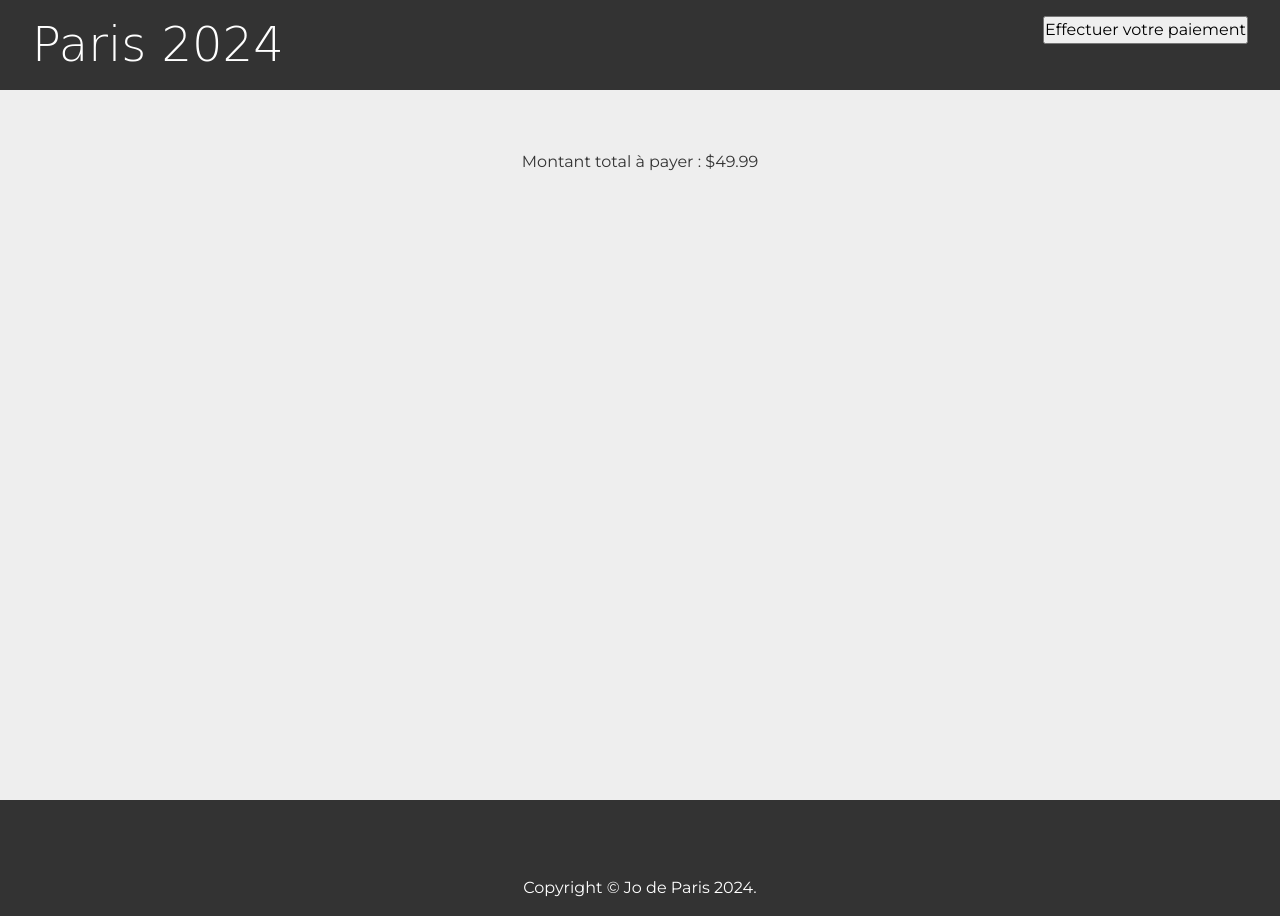
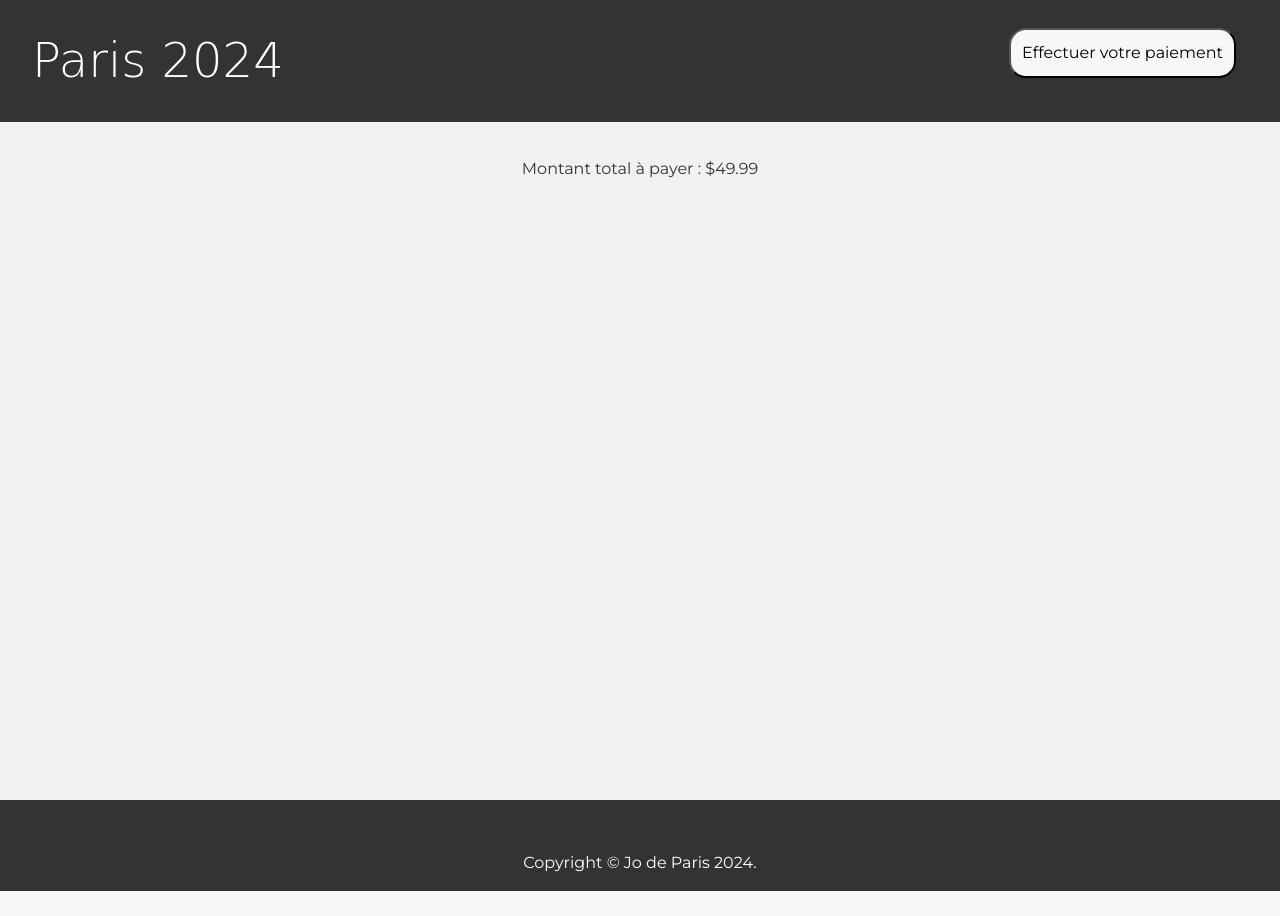
Before and after one commit to madondbi/jo24, a Flask app: page /checkout in a window 1280 px wide. After the commit the page ends 891 px from the top, so only its background shows below. Run offline with Flask 3, Linux system fonts and the light colour scheme; the visitor is signed in with stand-in values (Sample User, id 1); parts of the project's set-up code (start-up, migrations or seed data) failed here and were passed over; some libraries are stand-ins or nearby versions; some web fonts are replaced.

Commit message:
Modifications apportées à static/css/checkout.styles.css

```diff
--- a/static/css/checkout.styles.css
+++ b/static/css/checkout.styles.css
@@ -8,19 +8,19 @@
 
 body {
   font-family: "Montserrat", sans-serif;
-  background: #eee;
+  background-color: #f2f0f0;
   color: #333;
 }
 
 p {
-  margin-bottom: 0.8rem;
-  margin: 60px;
+  margin: 35px;
 }
 
 
 h1{
   margin-bottom: 1rem;
 }
+
 
 a {
   color: #333;
@@ -36,6 +36,13 @@ p {
 text-align:center
 }
 
+input{
+  padding: 11px;
+  margin: 12px;
+  background-color: #f7f7f7;
+  border-radius: 17px;
+}
+
 /* vp + header */
 header {
   padding: 1rem 2rem;
@@ -45,10 +52,8 @@ header {
   justify-content: space-between;
 }
 
-header ul {
-  display: flex;
-  flex-flow: row nowrap;
-  list-style: none;
+header ul :hover {
+  color: #f1c40f;
 }
 
 .vp-logo {
```
